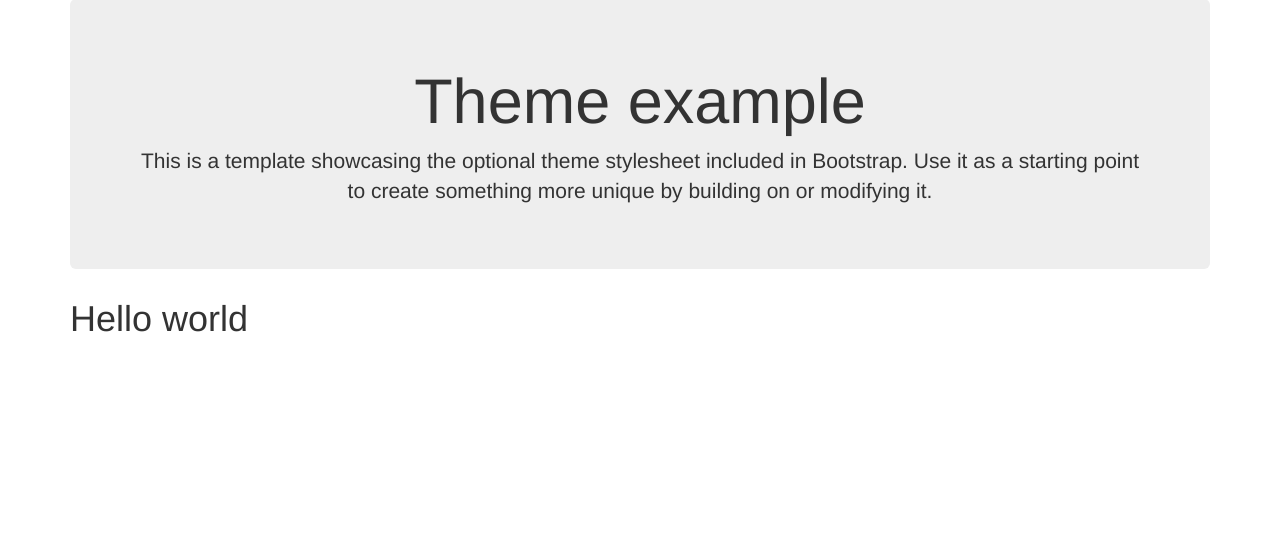
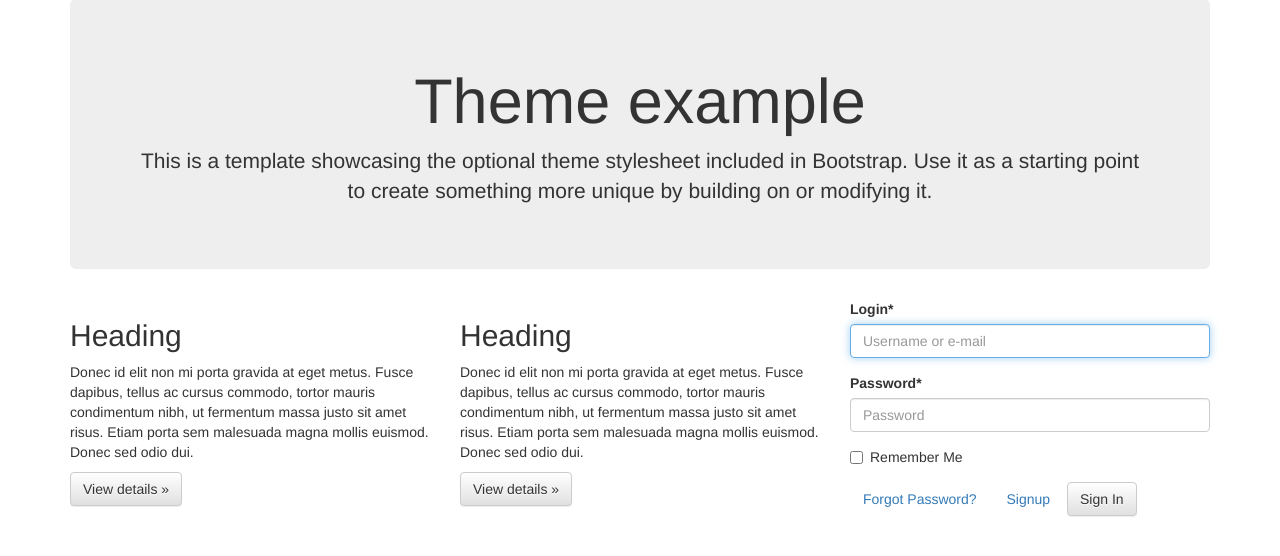
Before and after one commit to JakapongMo/SWE-5810502245-e-commerce, a Django app: page / in a window 1280 px wide. Shown: the part 71-627 px from the top of the page. Run offline with Django 3.2, Linux system fonts and the light colour scheme; some libraries are stand-ins or nearby versions.

Commit message:
create login in homepage

```diff
--- a/trtTen/src/profiles/templates/home.html
+++ b/trtTen/src/profiles/templates/home.html
@@ -18,5 +18,36 @@
 {% endblock %}
 
 {% block content %}
-<h1>Hello world</h1>
+<div class="row">
+  <div class="col-md-4">
+    <h2>Heading</h2>
+    <p>Donec id elit non mi porta gravida at eget metus. Fusce dapibus, tellus ac cursus commodo, tortor mauris condimentum nibh, ut fermentum massa justo sit amet risus. Etiam porta sem malesuada magna mollis euismod. Donec sed odio dui. </p>
+    <p><a class="btn btn-default" href="#" role="button">View details »</a></p>
+  </div>
+  <div class="col-md-4">
+    <h2>Heading</h2>
+    <p>Donec id elit non mi porta gravida at eget metus. Fusce dapibus, tellus ac cursus commodo, tortor mauris condimentum nibh, ut fermentum massa justo sit amet risus. Etiam porta sem malesuada magna mollis euismod. Donec sed odio dui. </p>
+    <p><a class="btn btn-default" href="#" role="button">View details »</a></p>
+  </div>
+  <div class="col-md-4">
+    {% if request.user.is_authenticated %}
+    <h3>Hello {{ request.user }} <h3>
+
+    {% else %}
+    <form class="login" method="POST" action="{% url 'account_login' %}">
+      {% csrf_token %}
+
+      <div id="div_id_login" class="form-group"> <label for="id_login" class="control-label  requiredField">
+        Login<span class="asteriskField">*</span> </label> <div class="controls "> <input autofocus="autofocus" class="textinput textInput form-control" id="id_login" name="login" placeholder="Username or e-mail" required="" type="text"> </div> </div> <div id="div_id_password" class="form-group"> <label for="id_password" class="control-label  requiredField">
+        Password<span class="asteriskField">*</span> </label> <div class="controls "> <input class="textinput textInput form-control" id="id_password" name="password" placeholder="Password" required="" type="password"> </div> </div> <div class="form-group"> <div id="div_id_remember" class="checkbox"> <label for="id_remember" class=""> <input class="checkboxinput" id="id_remember" name="remember" type="checkbox">
+        Remember Me
+      </label> </div> </div>
+      <a class="btn btn-link button secondaryAction" href="{% url 'account_reset_password' %}">Forgot Password?</a>
+      <a class="btn btn-link button secondaryAction" href="{% url 'account_signup' %}">Signup</a>
+      <button class=" btn btn-default  primaryAction" type="submit">Sign In</button>
+    </form>
+    {% endif %}
+  </div>
+</div>
+
 {% endblock %}
```
Also changed, not shown: trtTen/src/db.sqlite3.
